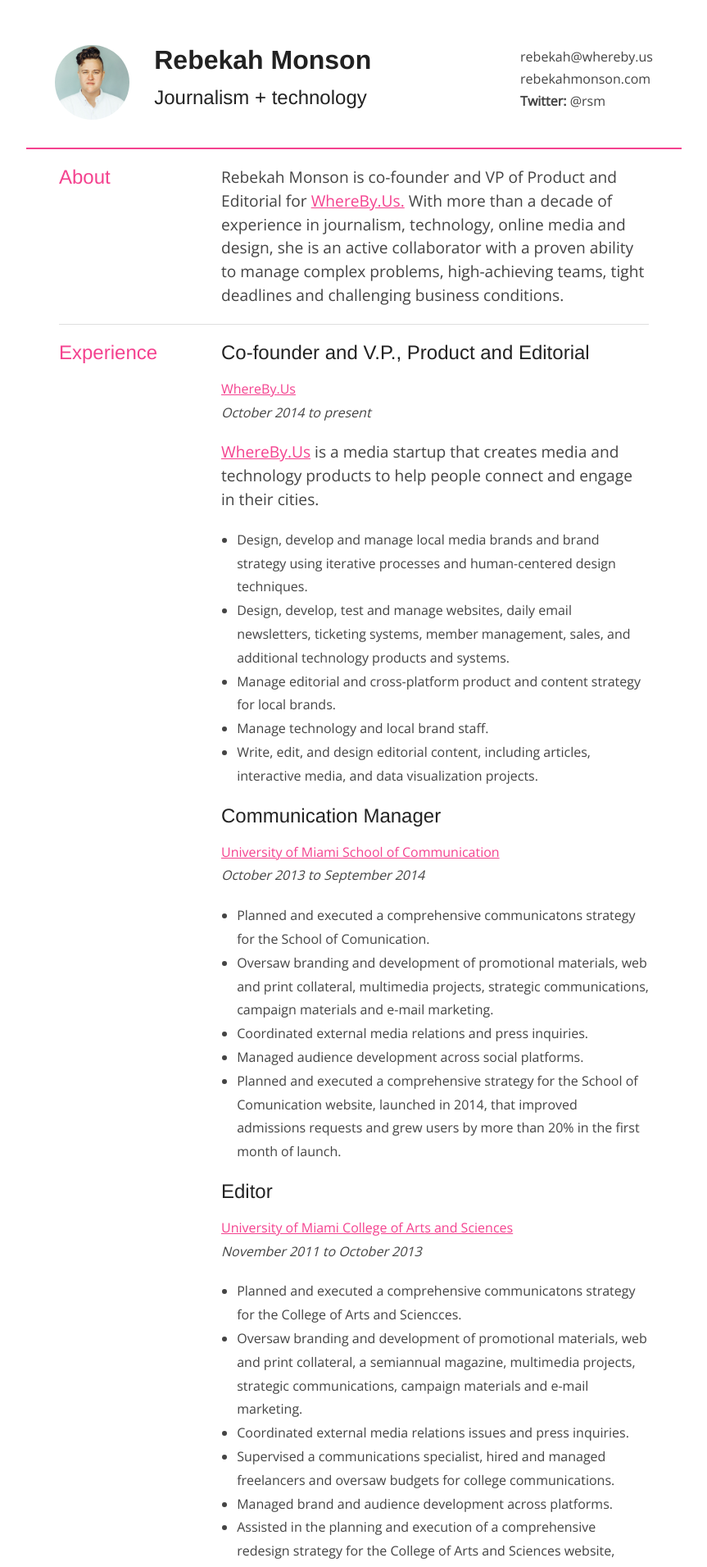
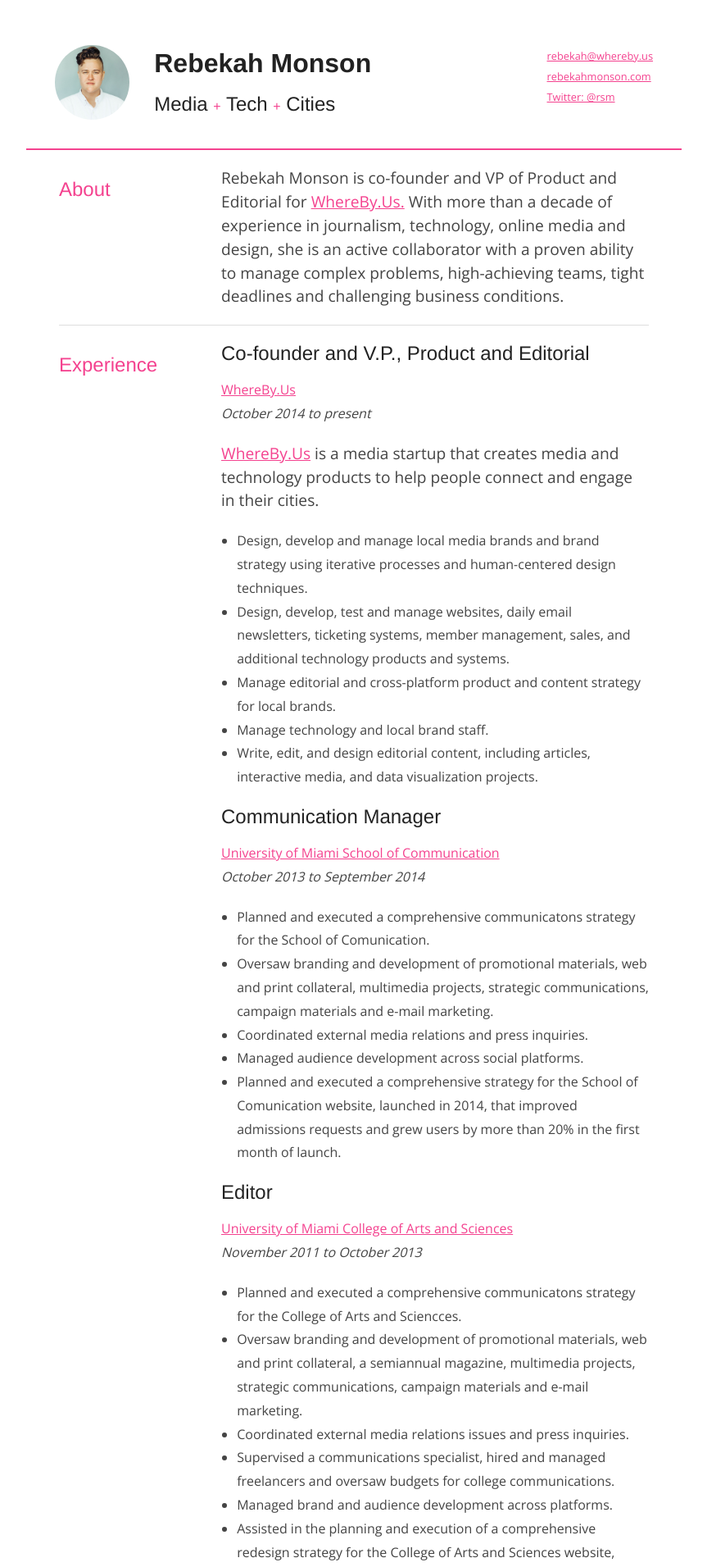
Before and after one commit to rebekahmonson/rebekahmonson.github.io, a Jekyll site: the page built from resume.html, in a window 1280 px wide. Shown: the top 1911 px of the page at 82% size, without its empty margins (208-1071 px from the left). Built offline with Jekyll 4.4.1, drawn with Linux system fonts in a browser that asks for light colours; nearby versions of some CDN libraries; some web fonts are replaced.

Commit message:
resume tweaks

```diff
--- a/_layouts/resume.html
+++ b/_layouts/resume.html
@@ -55,14 +55,14 @@
 
 		<div id="name" >
 			<h1>Rebekah Monson</h1>
-			<h2>Journalism + technology</h2>
+			<h2>Media <span class="pink">+</span> Tech <span class="pink">+</span> Cities</h2>
 		</div>
 
 		<div id="contactDetails" >
 			<ul>
 				<li><a href="mailto:rebekah@whereby.us">rebekah@whereby.us</a></li>
 				<li><a href="http://rebekahmonson.com">rebekahmonson.com</a></li>
-				<li class="socialLink"><a href="http://twitter.com/rsm"><strong>Twitter:</strong> @rsm</a></li>
+				<li class="socialLink"><a href="http://twitter.com/rsm">Twitter: @rsm</a></li>
 			</ul>
 		</div>
 
--- a/css/app.css
+++ b/css/app.css
@@ -4367,12 +4367,14 @@ ul {
   margin-top: 2px; }
 
 #contactDetails ul li {
-  margin-bottom: 3px;
+  margin-bottom: 0;
   color: #444; }
 
 #contactDetails ul li a, a[href^=tel] {
   color: #444;
-  text-decoration: none; }
+  text-decoration: none;
+  padding: 0;
+  margin: 0; }
 
 #contactDetails ul li a:hover {
   color: #f4428f; }
--- a/css/resume.css
+++ b/css/resume.css
@@ -6,7 +6,9 @@ margin:0;
 padding:0;
 vertical-align:baseline;
 }
-
+.pink{
+	color: #f4428f;
+}
 article,aside,details,figcaption,figure,footer,header,hgroup,menu,nav,section {
 display:block;
 }
@@ -26,6 +28,9 @@ ul{
 }
 a{
 	color:#f4428f;
+}
+a:hover{
+	color: #a90a4f;
 }
 
 #cv {
@@ -50,6 +55,7 @@ a{
 	font-weight: 700;
 	font-family: 'Stint Ultra Expanded', Helvetica, Arial, sans-serif;
 	margin-bottom: 1rem;
+	line-height: 2.8rem;
 }
 
 #name h2 {
@@ -86,24 +92,25 @@ a{
 
 #contactDetails ul {
 	list-style-type: none;
-	font-size: .5rem;
+	margin-top: 0;
 	line-height: 1.5rem;
-	margin-top: 2px;
 }
 
 #contactDetails ul li {
-	margin-bottom: 3px;
+	margin-bottom: 0;
 	color: #444;
 }
 
 #contactDetails ul li a, a[href^=tel] {
 	color: #444;
 	text-decoration: none;
+	font-size: .8rem;
+	color: #f4428f;
+	text-decoration: underline;
 }
 
 #contactDetails ul li a:hover {
-	color: #f4428f;
-
+	color: #a90a4f;
 }
 #tech{
 	height: auto;
@@ -141,6 +148,7 @@ section:last-child {
 	font-family: 'Stint Ultra Expanded', Helvetica, Arial, sans-serif;
 	font-size: 1.5em;
 	color: #f4428f;
+	line-height: 3.5rem;
 }
 
 .sectionContent h2 {
@@ -229,10 +237,6 @@ section:last-child {
 	column-count:1;
 	}
 
-	#name h1 {
-		line-height: .8em;
-		margin-bottom: 4px;
-	}
 }
 
 @media print {
@@ -242,7 +246,6 @@ section:last-child {
 	}
 	h1, h2, .sectionTitle h1{
 		color: #222;
-		margin-bottom: 1.5rem !important;
 	}
 	a{
 		text-decoration: none;
--- a/scss/_resume.scss
+++ b/scss/_resume.scss
@@ -88,18 +88,19 @@ ul{
 }
 
 #contactDetails ul li {
-	margin-bottom: 3px;
+	margin-bottom: 0;
 	color: #444;
 }
 
 #contactDetails ul li a, a[href^=tel] {
 	color: #444;
 	text-decoration: none;
+	padding: 0;
+	margin: 0;
 }
 
 #contactDetails ul li a:hover {
 	color: #f4428f;
-
 }
 #tech{
 	height: auto;
```
